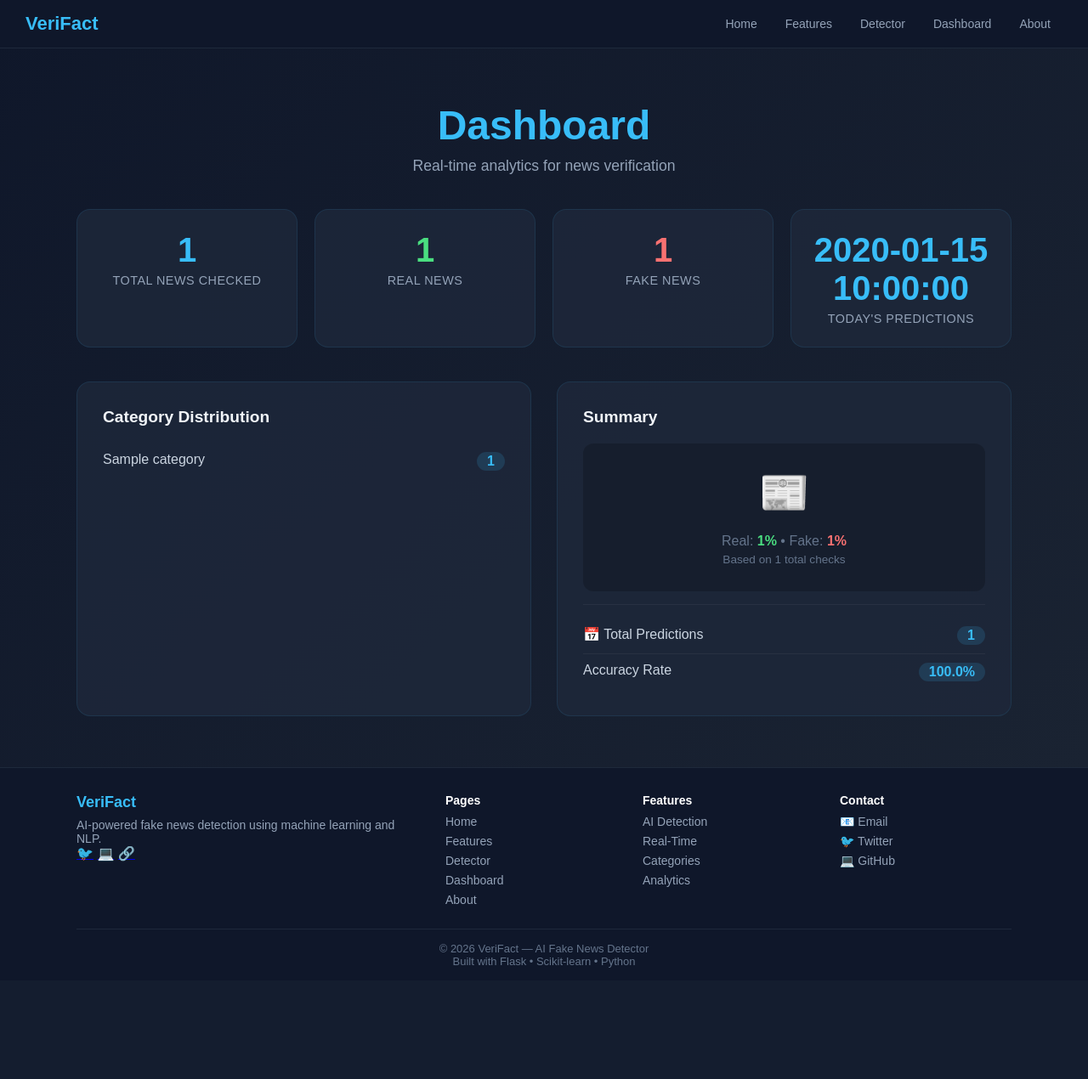
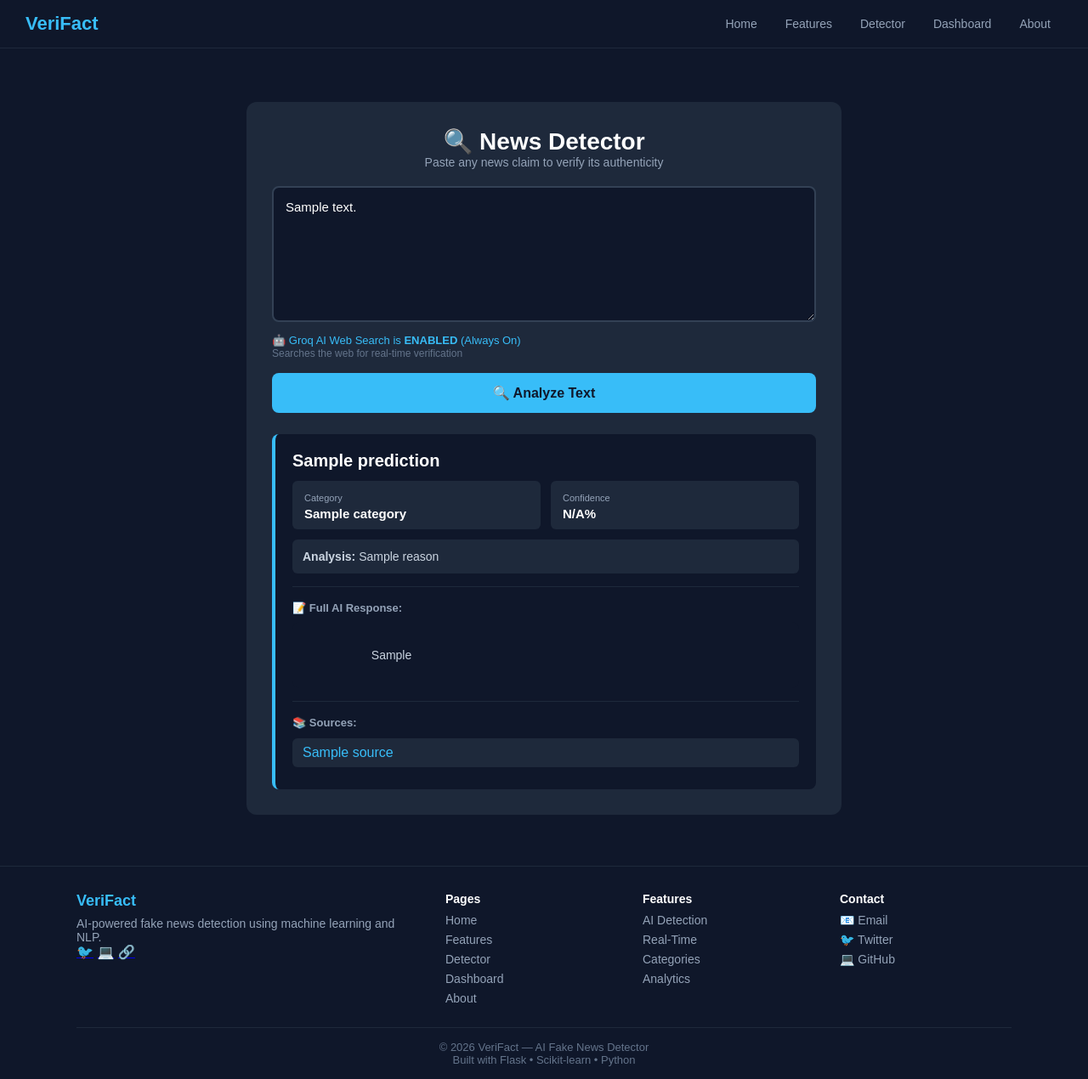
Before and after one commit to thanujakanchi/Fake-News-Detector, a Flask app: template templates/dashboard.html in a window 1280 px wide. Shown: the whole page at 85% size. Before the commit the page ends 1139 px from the top, so only its background shows below. Run offline with Flask 3, Linux system fonts and the light colour scheme; the template is opened without the code that fills it: most values are stand-ins (such as "Sample title", 1, 10 or a date in 2020); one stand-in notice (Sample message) is shown; parts of the project's set-up code (start-up, migrations or seed data) failed here and were passed over.

Commit message:
Initial commit

```diff
--- a/app.py
+++ b/app.py
@@ -90,7 +90,7 @@ def home():
 
 @app.route('/detector', methods=['GET', 'POST'])
 def detector():
-    """News detector page with Groq AI integration."""
+    """News detector page with Groq AI always enabled."""
     prediction = ""
     category = ""
     reason = ""
@@ -103,7 +103,6 @@ def detector():
 
     if request.method == 'POST':
         input_text = request.form.get('news', '').strip()
-        use_groq = request.form.get('use_groq', 'off') == 'on'
 
         is_valid, error_message, cleaned_text = validate_input(input_text)
 
@@ -138,48 +137,47 @@ def detector():
                     groq_used=False
                 )
 
-            # ===== STEP 2: GROQ AI WEB SEARCH (IF ENABLED) =====
-            if use_groq:
-                logger.info(f"Using Groq AI to verify: {cleaned_text}")
-                groq_result = detect_with_groq(cleaned_text)
+            # ===== STEP 2: GROQ AI WEB SEARCH (ALWAYS ENABLED) =====
+            logger.info(f"AI to verify: {cleaned_text}")
+            groq_result = detect_with_groq(cleaned_text)
 
-                if groq_result['success']:
-                    groq_used = True
-                    groq_response = groq_result['full_response']
-                    sources = groq_result.get('sources', [])
+            if groq_result['success']:
+                groq_used = True
+                groq_response = groq_result['full_response']
+                sources = groq_result.get('sources', [])
 
-                    verdict = groq_result.get('verdict', 'UNCERTAIN')
-                    confidence = groq_result.get('confidence', 50)
+                verdict = groq_result.get('verdict', 'UNCERTAIN')
+                confidence = groq_result.get('confidence', 50)
 
-                    if verdict == 'REAL':
-                        prediction = f"✅ Real News (AI Verified)"
-                        prediction_value = 1
-                    elif verdict == 'FAKE':
-                        prediction = f"❌ Fake News (AI Verified)"
-                        prediction_value = 0
-                    else:
-                        prediction = f"⚠️ Uncertain (AI Analysis)"
-                        prediction_value = 0
+                if verdict == 'REAL':
+                    prediction = f"✅ Real News (AI Verified)"
+                    prediction_value = 1
+                elif verdict == 'FAKE':
+                    prediction = f"❌ Fake News (AI Verified)"
+                    prediction_value = 0
+                else:
+                    prediction = f"⚠️ Uncertain (AI Analysis)"
+                    prediction_value = 0
 
-                    reason = groq_result.get('reasoning', 'AI analysis complete. See full response below.')
-                    category = detect_category(cleaned_text, CATEGORY_KEYWORDS)
+                reason = groq_result.get('reasoning', 'AI analysis complete. See full response below.')
+                category = detect_category(cleaned_text, CATEGORY_KEYWORDS)
 
-                    analytics.record_prediction(prediction_value, category)
+                analytics.record_prediction(prediction_value, category)
 
-                    return render_template(
-                        'detector.html',
-                        prediction=prediction,
-                        category=category,
-                        reason=reason,
-                        confidence=confidence,
-                        input_text=input_text,
-                        error=error,
-                        groq_used=groq_used,
-                        groq_response=groq_response,
-                        sources=sources
-                    )
-                else:
-                    flash(f'Groq API Error: {groq_result.get("error", "Unknown error")}', 'danger')
+                return render_template(
+                    'detector.html',
+                    prediction=prediction,
+                    category=category,
+                    reason=reason,
+                    confidence=confidence,
+                    input_text=input_text,
+                    error=error,
+                    groq_used=groq_used,
+                    groq_response=groq_response,
+                    sources=sources
+                )
+            else:
+                flash(f'Groq API Error: {groq_result.get("error", "Unknown error")}', 'danger')
 
             # ===== STEP 3: CHECK KNOWN FACTS =====
             category = detect_category(cleaned_text, CATEGORY_KEYWORDS)
--- a/templates/dashboard.html
+++ b/templates/dashboard.html
@@ -1,275 +1,84 @@
 {% extends "base.html" %}
 
-{% block title %}Dashboard - VeriFact{% endblock %}
-
-{% block extra_css %}
-<style>
-    .dashboard-page {
-        min-height: 100vh;
-        padding: 120px 20px 60px;
-        background: linear-gradient(135deg, #0f172a 0%, #1a2332 100%);
-    }
-
-    .dashboard-container {
-        max-width: 1100px;
-        margin: 0 auto;
-    }
-
-    .dashboard-header {
-        text-align: center;
-        margin-bottom: 40px;
-    }
-
-    .dashboard-header h1 {
-        font-size: 3rem;
-        color: #38bdf8;
-        margin-bottom: 10px;
-    }
-
-    .dashboard-header p {
-        color: #94a3b8;
-        font-size: 1.1rem;
-    }
-
-    .stats-grid {
-        display: grid;
-        grid-template-columns: repeat(auto-fit, minmax(200px, 1fr));
-        gap: 20px;
-        margin-bottom: 40px;
-    }
-
-    .stat-card {
-        background: rgba(30, 41, 59, 0.8);
-        padding: 25px;
-        border-radius: 16px;
-        text-align: center;
-        border: 1px solid rgba(56, 189, 248, 0.1);
-        transition: all 0.3s ease;
-    }
-
-    .stat-card:hover {
-        transform: translateY(-3px);
-        border-color: #38bdf8;
-    }
-
-    .stat-number {
-        font-size: 2.5rem;
-        font-weight: 700;
-        color: #f1f5f9;
-        margin-bottom: 5px;
-    }
-
-    .stat-number.real {
-        color: #4ade80;
-    }
-
-    .stat-number.fake {
-        color: #f87171;
-    }
-
-    .stat-number.primary {
-        color: #38bdf8;
-    }
-
-    .stat-label {
-        color: #94a3b8;
-        font-size: 0.9rem;
-        text-transform: uppercase;
-        letter-spacing: 0.5px;
-    }
-
-    .stats-details {
-        display: grid;
-        grid-template-columns: 1fr 1fr;
-        gap: 30px;
-    }
-
-    .stats-detail-card {
-        background: rgba(30, 41, 59, 0.8);
-        padding: 30px;
-        border-radius: 16px;
-        border: 1px solid rgba(56, 189, 248, 0.1);
-    }
-
-    .stats-detail-card h3 {
-        color: #f1f5f9;
-        font-size: 1.2rem;
-        margin-bottom: 20px;
-        display: flex;
-        align-items: center;
-        gap: 10px;
-    }
-
-    .category-item {
-        display: flex;
-        justify-content: space-between;
-        padding: 10px 0;
-        border-bottom: 1px solid rgba(255, 255, 255, 0.05);
-        color: #cbd5e1;
-    }
-
-    .category-item:last-child {
-        border-bottom: none;
-    }
-
-    .category-name {
-        font-weight: 500;
-    }
-
-    .category-count {
-        background: rgba(56, 189, 248, 0.15);
-        padding: 2px 12px;
-        border-radius: 12px;
-        color: #38bdf8;
-        font-weight: 600;
-    }
-
-    .chart-placeholder {
-        background: rgba(0, 0, 0, 0.2);
-        border-radius: 12px;
-        padding: 30px;
-        text-align: center;
-        color: #64748b;
-        min-height: 150px;
-        display: flex;
-        flex-direction: column;
-        justify-content: center;
-        align-items: center;
-    }
-
-    .chart-placeholder .big-emoji {
-        font-size: 3rem;
-        margin-bottom: 10px;
-    }
-
-    .empty-state {
-        text-align: center;
-        padding: 40px;
-        color: #64748b;
-    }
-
-    .empty-state .big-emoji {
-        font-size: 4rem;
-        display: block;
-        margin-bottom: 20px;
-    }
-
-    @media (max-width: 768px) {
-        .dashboard-header h1 {
-            font-size: 2rem;
-        }
-
-        .stats-grid {
-            grid-template-columns: 1fr 1fr;
-        }
-
-        .stats-details {
-            grid-template-columns: 1fr;
-        }
-
-        .stat-number {
-            font-size: 2rem;
-        }
-    }
-
-    @media (max-width: 480px) {
-        .stats-grid {
-            grid-template-columns: 1fr;
-        }
-    }
-</style>
-{% endblock %}
+{% block title %}News Detector - VeriFact{% endblock %}
 
 {% block content %}
-<section class="dashboard-page">
-    <div class="dashboard-container">
-        <div class="dashboard-header">
-            <h1>Dashboard</h1>
-            <p>Real-time analytics for news verification</p>
-        </div>
+<div class="detector-page">
+    <div class="detector-box">
+        <h1>🔍 News Detector</h1>
+        <p class="sub">Paste any news claim to verify its authenticity</p>
 
-        {% if stats and stats.total_checks > 0 %}
-        <div class="stats-grid">
-            <div class="stat-card">
-                <div class="stat-number primary">{{ stats.total_checks }}</div>
-                <div class="stat-label">Total News Checked</div>
+        <form method="POST">
+            <textarea
+                name="news"
+                placeholder="Enter news article or claim here..."
+                required
+            >{{ input_text if input_text else '' }}</textarea>
+
+            <!-- Groq AI is now ALWAYS enabled - removed checkbox -->
+            <div style="margin: 8px 0 16px;">
+                <span style="color: #38bdf8; font-size: 13px;">🤖 Groq AI Web Search is <strong>ENABLED</strong> (Always On)</span>
+                <small style="color: #64748b; font-size: 12px; display: block;">
+                    Searches the web for real-time verification
+                </small>
             </div>
-            <div class="stat-card">
-                <div class="stat-number real">{{ stats.real_count }}</div>
-                <div class="stat-label">Real News</div>
+
+            <button type="submit" class="detect-btn">🔍 Analyze Text</button>
+        </form>
+
+        <!-- Result -->
+        {% if prediction %}
+        <div class="result-box">
+            <div class="prediction {% if 'Real' in prediction %}real{% elif 'Fake' in prediction %}fake{% else %}uncertain{% endif %}">
+                {{ prediction }}
             </div>
-            <div class="stat-card">
-                <div class="stat-number fake">{{ stats.fake_count }}</div>
-                <div class="stat-label">Fake News</div>
-            </div>
-            <div class="stat-card">
-                <div class="stat-number primary">{{ stats.today_predictions }}</div>
-                <div class="stat-label">Today's Predictions</div>
-            </div>
-        </div>
 
-        <div class="stats-details">
-            <div class="stats-detail-card">
-                <h3>Category Distribution</h3>
-                {% if stats.category_counts %}
-                    {% for category, count in stats.category_counts.items() %}
-                    <div class="category-item">
-                        <span class="category-name">{{ category }}</span>
-                        <span class="category-count">{{ count }}</span>
-                    </div>
-                    {% endfor %}
-                {% else %}
-                    <div class="empty-state">
-                        <p>No categories detected yet</p>
-                    </div>
+            <div class="result-grid">
+                <div class="result-item">
+                    <label>Category</label>
+                    <div class="value">{{ category }}</div>
+                </div>
+                <div class="result-item">
+                    <label>Confidence</label>
+                    <div class="value">{{ "%.1f"|format(confidence) if confidence else "N/A" }}%</div>
+                </div>
+                {% if groq_used %}
+                <div class="result-item" style="grid-column: 1 / -1;">
+                    <label>🤖 Groq AI Analysis</label>
+                    <div class="value" style="font-size: 13px; color: #38bdf8;">Verified using Groq AI web search</div>
+                </div>
                 {% endif %}
             </div>
 
-            <div class="stats-detail-card">
-                <h3>Summary</h3>
-                <div class="chart-placeholder">
-                    <span class="big-emoji">📰</span>
-                    <p style="margin-top: 10px;">
-                        Real: <strong style="color: #4ade80;">{{ stats.real_percentage }}%</strong> &bull;
-                        Fake: <strong style="color: #f87171;">{{ stats.fake_percentage }}%</strong>
-                    </p>
-                    <p style="font-size: 0.85rem; margin-top: 5px;">
-                        Based on {{ stats.total_checks }} total checks
-                    </p>
-                </div>
-                <div style="margin-top: 15px; padding-top: 15px; border-top: 1px solid rgba(255,255,255,0.05);">
-                    <div class="category-item">
-                        <span class="category-name">📅 Total Predictions</span>
-                        <span class="category-count">{{ stats.total_predictions }}</span>
-                    </div>
-                    <div class="category-item">
-                        <span class="category-name">Accuracy Rate</span>
-                        <span class="category-count">
-                            {% if stats.total_checks > 0 %}
-                                {{ "%.1f"|format((stats.real_count / stats.total_checks) * 100) }}%
-                            {% else %}
-                                N/A
-                            {% endif %}
-                        </span>
-                    </div>
+            <div class="reason">
+                <strong>Analysis:</strong> {{ reason }}
+            </div>
+
+            {% if groq_response %}
+            <div style="margin-top: 15px; padding-top: 15px; border-top: 1px solid #1e293b;">
+                <strong style="color: #94a3b8; font-size: 13px;">📝 Full AI Response:</strong>
+                <div style="background: #0f172a; padding: 15px; border-radius: 8px; margin-top: 8px; font-size: 14px; color: #cbd5e1; white-space: pre-wrap; max-height: 300px; overflow-y: auto;">
+                    {{ groq_response }}
                 </div>
             </div>
-        </div>
-        {% else %}
-        <div style="text-align: center; padding: 60px 20px; background: rgba(30, 41, 59, 0.5); border-radius: 16px;">
-            <span style="font-size: 4rem; display: block; margin-bottom: 20px;">📭</span>
-            <h2 style="color: #f1f5f9; margin-bottom: 10px;">No Data Yet</h2>
-            <p style="color: #94a3b8; font-size: 1.1rem;">
-                Start detecting news to see analytics here!
-            </p>
-            <a href="{{ url_for('detector') }}"
-            style="display: inline-block; margin-top: 20px; padding: 12px 30px;
-            background: #38bdf8; color: #0f172a; text-decoration: none;
-                    border-radius: 30px; font-weight: 600;">
-                Go to Detector
-            </a>
+            {% endif %}
+
+            {% if sources %}
+            <div style="margin-top: 15px; padding-top: 15px; border-top: 1px solid #1e293b;">
+                <strong style="color: #94a3b8; font-size: 13px;">📚 Sources:</strong>
+                <ul style="list-style: none; margin-top: 10px;">
+                    {% for source in sources %}
+                    <li style="padding: 8px 12px; background: #1e293b; border-radius: 6px; margin-bottom: 6px;">
+                        <a href="{{ source }}" target="_blank" style="color: #38bdf8; text-decoration: none; word-break: break-all;">
+                            {{ source }}
+                        </a>
+                    </li>
+                    {% endfor %}
+                </ul>
+            </div>
+            {% endif %}
         </div>
         {% endif %}
     </div>
-</section>
+</div>
 {% endblock %}
```
Also changed, not shown: templates/detector.html (+2 -13 lines), test_groq.py (deleted, +0 -28 lines), test_groq_simply.py (deleted, +0 -28 lines), test_groq_website.py (deleted, +0 -26 lines), test_math.py (deleted, +0 -31 lines), utils.py (+73 -105 lines), 1 other file.
